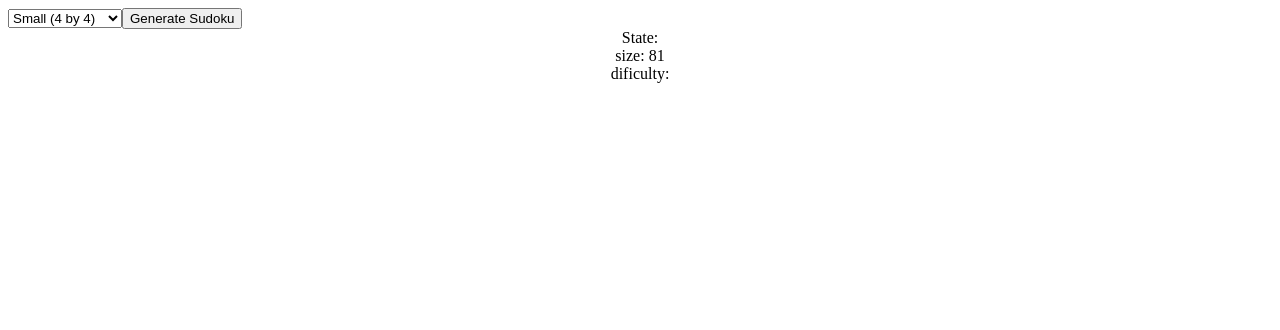
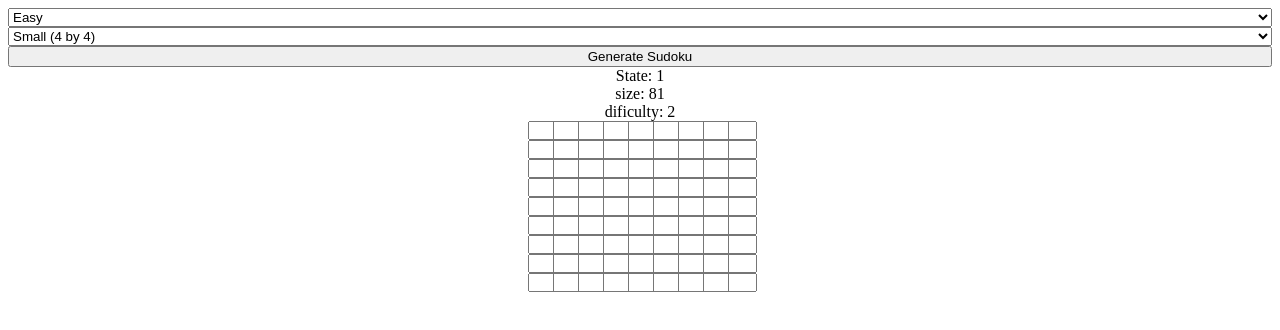
Before and after one commit to Dogas97/react-doku, a React (Create React App) app: page / in a window 1280 px wide. Shown: the top 330 px of the page. Built offline with nearby package versions, Linux system fonts and the light colour scheme.

Commit message:
Added Grid State and Difficulty Selector

```diff
--- a/src/App.js
+++ b/src/App.js
@@ -1,45 +1,69 @@
 import { useRef, useState } from "react";
 import Grid from "./Grid";
 
+/*
+  GRID OBJECT
+
+  State (0: not started, 1: started, 2: finished)
+  Size (1: small, 2: normal, 3: big)
+  Dificulty (1: easy, 2: medium, 3: hard)
+  Values (matrix x by x)
+*/
+
 export default function App() {
   const gridSizeRef = useRef(null)
+  const gridDifficultyRef = useRef(null)
   const [grid, setGrid] = useState(
     {
+      state: 1,
       size: '81',
-      dificulty: null,
-      values: null
+      dificulty: 2,
+      values: Array(9).fill().map(() => Array(9).fill(0))
     })
 
-  function handleGrid() {
-    var size = gridSizeRef.current.value
+  function handleCreateGrid() {
+    let size = gridSizeRef.current.value
+    let difficulty = gridDifficultyRef.current.value
 
     setGrid(
       {
+        state: 0,
         size: size,
-        dificulty: null,
-        values: Array(Math.sqrt(size)).fill().map(() => Array(Math.sqrt(size)).fill(0))
+        dificulty: difficulty,
+        values: Array(Math.sqrt(size)).fill().map(() => Array(Math.sqrt(size)).fill(1))
       })
   }
 
   return (
-    <>
+    <div style={{ display: "flex", flexDirection: "column" }}>
+      <select ref={gridDifficultyRef}>
+        <option value='1'>
+          Easy
+        </option>
+        <option value='2'>
+          Normal
+        </option>
+        <option value='3'>
+          Hard
+        </option>
+      </select>
       <select ref={gridSizeRef}>
         <option value='16'>
           Small (4 by 4)
         </option>
         <option value='81'>
-          Normal (9 by 9)
+          Medium (9 by 9)
         </option>
         <option value='256'>
-          Big (16 by 16)
+          Large (16 by 16)
         </option>
       </select>
 
-      <button onClick={handleGrid}>
+      <button onClick={handleCreateGrid}>
         Generate Sudoku
       </button>
 
       <Grid grid={grid} />
-    </>
+    </div>
   );
 }
```
